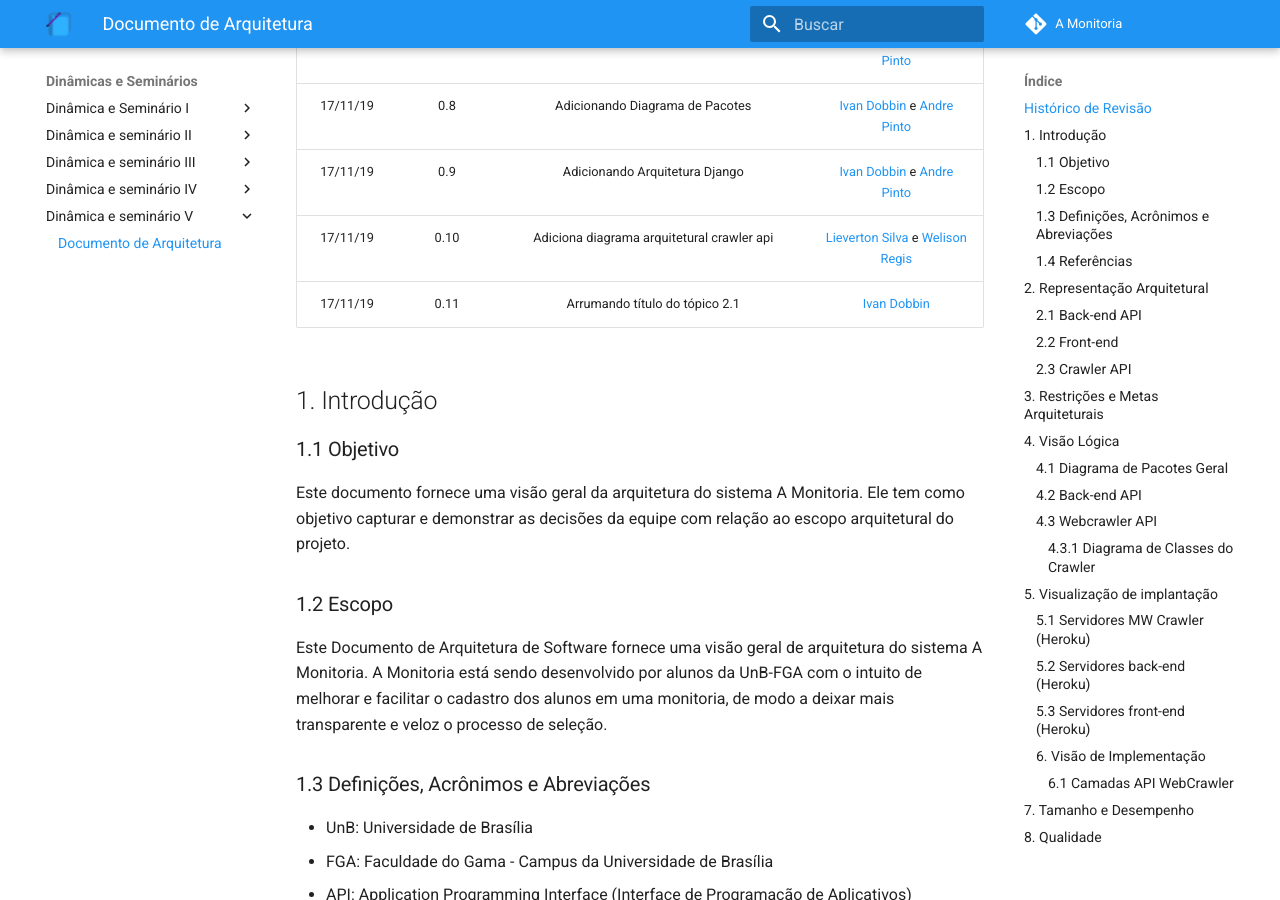
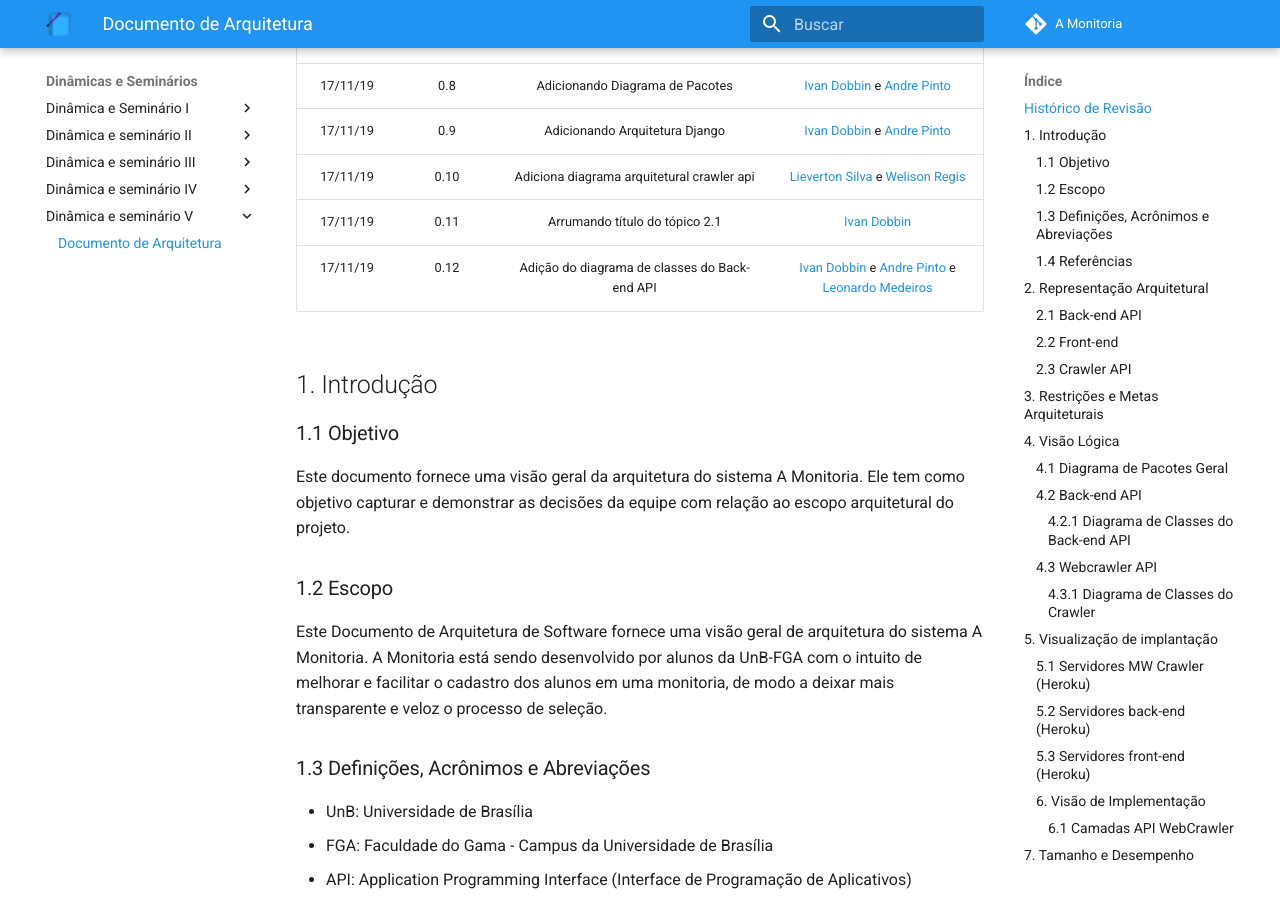
Before and after one commit to 2019-2-arquitetura-desenho/wiki, an MkDocs documentation site: the page built from docs/dinamica_seminario_V/documento_arquitetura.md, in a window 1280 px wide and 900 px high, scrolled down 641 px. Built offline with MkDocs 1.6.1 and Material for MkDocs 9.7.7, drawn with Linux system fonts in a browser that asks for light colours; comment, search, counter and statistics services are not loaded; old or Windows-style settings are respelled for this version of MkDocs; some of the changed text lies outside the part shown.

Commit message:
Linking back-end diagram of classes to architectural document

```diff
--- a/docs/dinamica_seminario_V/documento_arquitetura.md
+++ b/docs/dinamica_seminario_V/documento_arquitetura.md
@@ -15,6 +15,7 @@
 |17/11/19 | 0.9 | Adicionando Arquitetura Django | [Ivan Dobbin](https://github.com/darmsDD) e [Andre Pinto](https://github.com/andrelucax) |
 | 17/11/19 | 0.10 | Adiciona diagrama arquitetural crawler api | [Lieverton Silva](https://github.com/lievertom) e [Welison Regis](https://github.com/WelisonR) |
 |17/11/19 | 0.11 | Arrumando título do tópico 2.1 | [Ivan Dobbin](https://github.com/darmsDD)
+|17/11/19 | 0.12| Adição do diagrama de classes do Back-end API| [Ivan Dobbin](https://github.com/darmsDD) e [Andre Pinto](https://github.com/andrelucax) e  [Leonardo Medeiros](https://github.com/leomedeiros1)|
 
 ## 1. Introdução
 
@@ -104,11 +105,13 @@
 
 ### 4.1 Diagrama de Pacotes Geral
 
-[link da criação original](../dinamica_seminario_III/diagrama_pacotes.md)
 
 ![Diagrama de Geral - v3.0](assets/diagrama_pacotes_geral_v3.png)
 
 ### 4.2 Back-end API
+
+#### 4.2.1 Diagrama de Classes do Back-end API
+![Diagrama de classes](../dinamica_seminario_III/assets/img/diagrama_classes/diagrama_classe_geral_v3.png)
 
 ### 4.3 Webcrawler API
 
```
Also changed, not shown: docs/dinamica_seminario_III/diagrama_classes.md (+2 -2 lines).
